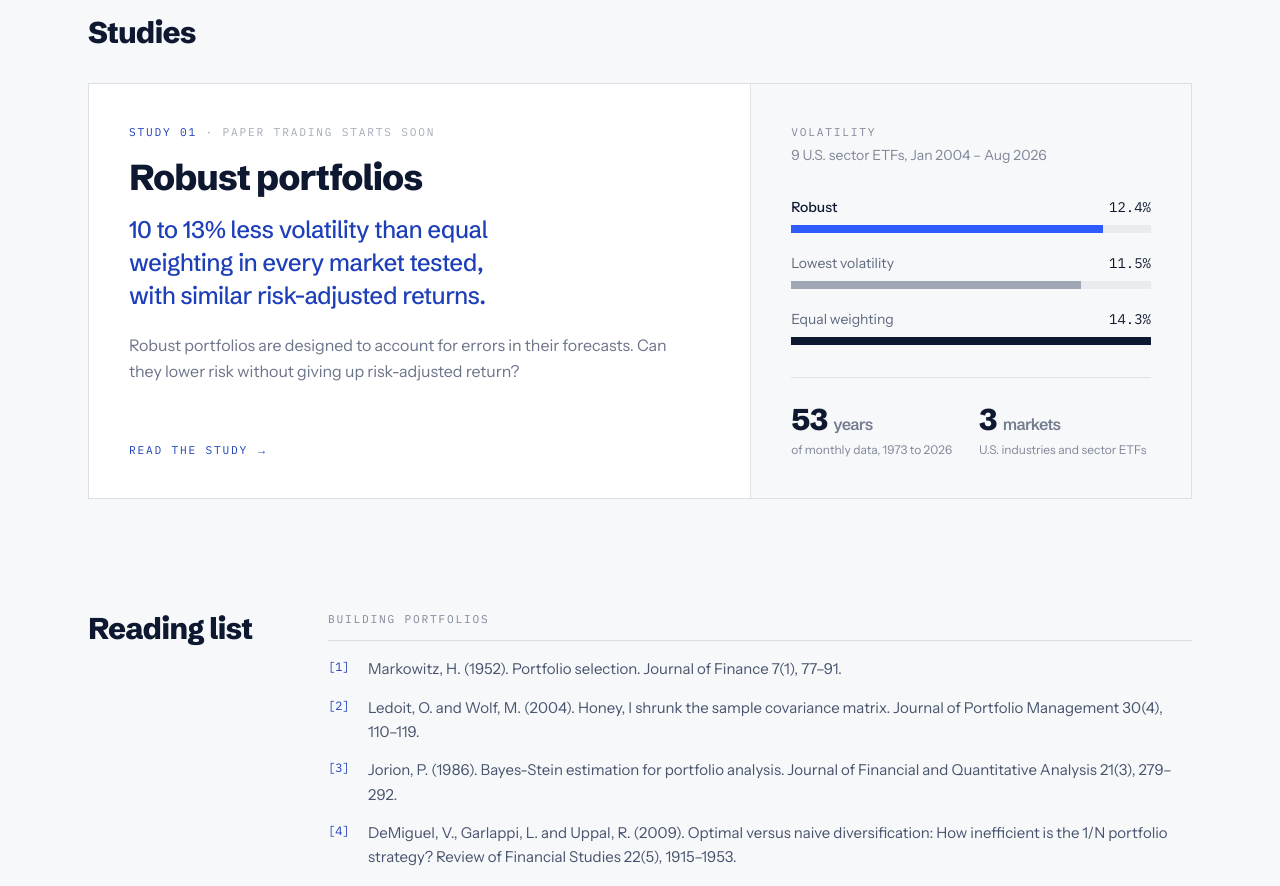
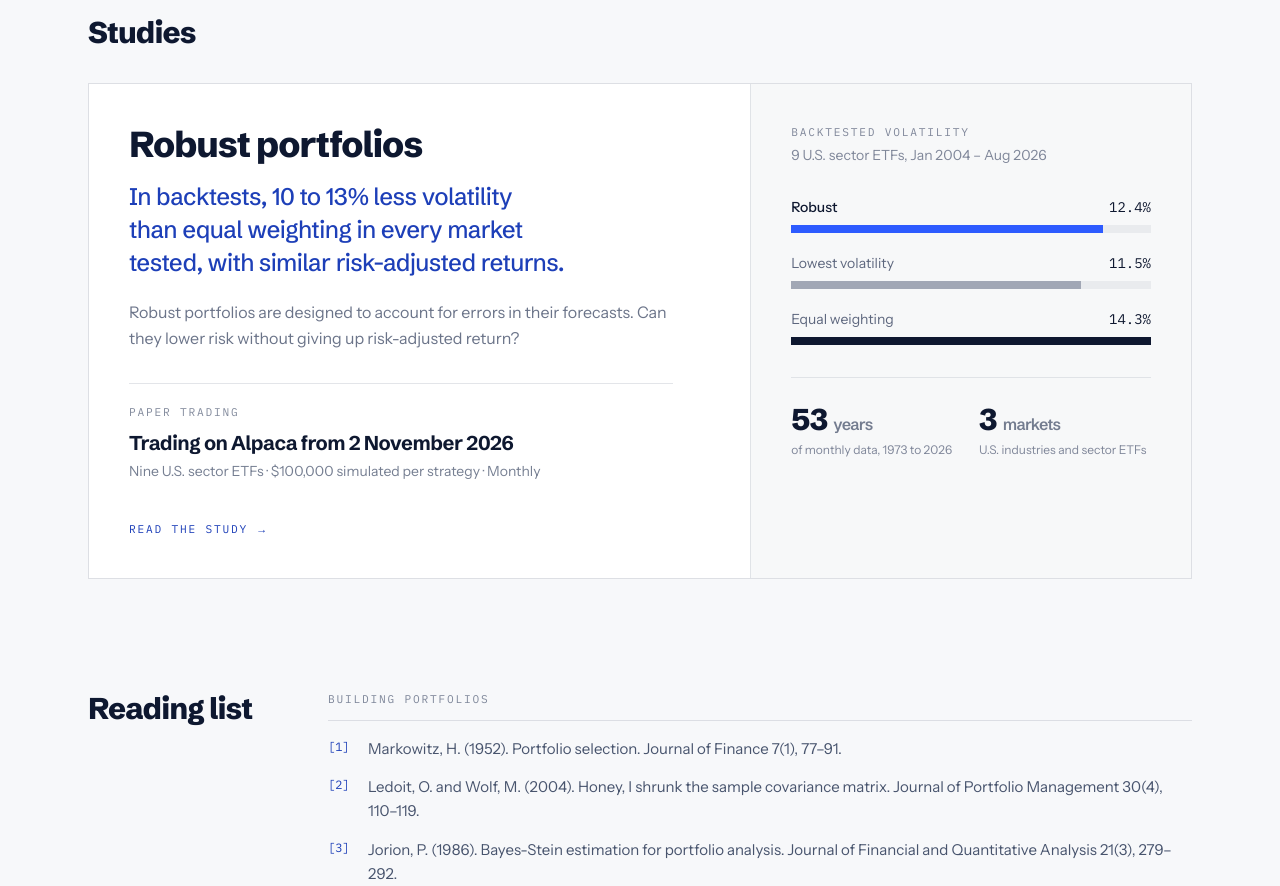
Before and after one commit to UTDSYS/UTDSYS-site, a Next.js app: page /quantitative-research in a window 1280 px wide. Shown: the part 1280-2166 px from the top of the page. Built offline with nearby package versions, Linux system fonts and the light colour scheme.

Commit message:
added alpaca paper trading details

```diff
--- a/app/quantitative-research/[slug]/page.tsx
+++ b/app/quantitative-research/[slug]/page.tsx
@@ -51,20 +51,17 @@ function Section({ id, title, children }: { id: string; title: string; children:
 }
 
 function Figure({
-  n,
   title,
   caption,
   children,
 }: {
-  n: number;
   title: string;
   caption: string;
   children: React.ReactNode;
 }) {
   return (
     <figure className="border border-navy/15 bg-white p-6 sm:p-8">
-      <p className={`${label} text-navy/55`}>Figure {n}</p>
-      <p className="font-display mt-2 text-xl font-bold tracking-tight text-ink">{title}</p>
+      <p className="font-display text-xl font-bold tracking-tight text-ink">{title}</p>
       <div className="mt-6">{children}</div>
       <figcaption className="mt-6 border-t border-navy/8 pt-4 text-sm leading-relaxed text-navy/60">
         {caption}
@@ -106,7 +103,8 @@ export default async function StudyPage({ params }: Props) {
 
       {/* the study in four numbers, on a full-width blue band */}
       <div className="blue-band mt-14 text-white">
-        <dl className="mx-auto grid max-w-6xl grid-cols-2 px-6 py-6 sm:py-8 lg:grid-cols-4">
+        <p className={`${label} mx-auto max-w-6xl px-6 pt-10 text-white/55`}>{studies.backtestLabel}</p>
+        <dl className="mx-auto grid max-w-6xl grid-cols-2 px-6 pb-6 sm:pb-8 lg:grid-cols-4">
           {study.figures.map((f, i) => (
             <div
               key={f.label}
@@ -146,11 +144,11 @@ export default async function StudyPage({ params }: Props) {
         </ol>
 
         <div className="mt-12 space-y-8">
-          <Figure n={1} title={study.charts.ratio.title} caption={study.charts.ratio.caption}>
+          <Figure title={study.charts.ratio.title} caption={study.charts.ratio.caption}>
             <RatioChart markets={study.markets} />
           </Figure>
           {series && (
-            <Figure n={2} title={study.charts.growth.title} caption={study.charts.growth.caption}>
+            <Figure title={study.charts.growth.title} caption={study.charts.growth.caption}>
               <GrowthChart data={series} drawdownLabel={study.charts.growth.drawdownLabel} />
             </Figure>
           )}
@@ -209,7 +207,7 @@ export default async function StudyPage({ params }: Props) {
               {study.paper.status}
             </p>
           </div>
-          <dl className="mt-6 grid gap-4 border-t border-navy/8 pt-6 sm:grid-cols-3">
+          <dl className="mt-6 grid gap-4 border-t border-navy/8 pt-6 sm:grid-cols-2 lg:grid-cols-4">
             {study.paper.terms.map((t) => (
               <div key={t.label}>
                 <dt className="text-sm text-navy/55">{t.label}</dt>
--- a/app/quantitative-research/page.tsx
+++ b/app/quantitative-research/page.tsx
@@ -75,9 +75,9 @@ export default function QuantitativeResearchPage() {
           {studies.heading}
         </h2>
         <ul className="mt-8 space-y-6">
-          {studies.items.map((s, i) => (
+          {studies.items.map((s) => (
             <li key={s.slug}>
-              <StudyCard study={s} index={i} />
+              <StudyCard study={s} />
             </li>
           ))}
         </ul>
--- a/components/quant/StudyCard.tsx
+++ b/components/quant/StudyCard.tsx
@@ -3,7 +3,7 @@ import content from "@/lib/content";
 
 type Study = (typeof content.quantResearch.studies.items)[number];
 
-const { label, readLabel } = content.quantResearch.studies;
+const { readLabel } = content.quantResearch.studies;
 const mono = "font-mono text-[0.7rem] uppercase tracking-[0.16em]";
 
 const bar: Record<string, string> = {
@@ -13,7 +13,7 @@ const bar: Record<string, string> = {
 };
 
 /** A study on the index: its finding up front, one figure beside it; the whole card opens the report. */
-export default function StudyCard({ study, index }: { study: Study; index: number }) {
+export default function StudyCard({ study }: { study: Study }) {
   // the most recent market, the one paper trading runs on
   const market = study.markets[study.markets.length - 1];
   const vols = market.rows.map((r) => ({ ...r, v: parseFloat(r.vol) }));
@@ -25,16 +25,26 @@ export default function StudyCard({ study, index }: { study: Study; index: numbe
       className="group grid border border-navy/15 bg-white transition hover:border-navy/35 hover:shadow-[0_18px_44px_-24px_rgb(14_24_48/0.3)] lg:grid-cols-[minmax(0,1.5fr)_minmax(0,1fr)]"
     >
       <div className="flex flex-col p-6 sm:p-10">
-        <p className={`${mono} text-signal-deep`}>
-          {label} {String(index + 1).padStart(2, "0")} <span className="text-navy/40">· {study.status}</span>
-        </p>
-        <h3 className="font-display mt-4 text-3xl font-extrabold tracking-[-0.03em] text-ink sm:text-4xl">
+        <h3 className="font-display text-3xl font-extrabold tracking-[-0.03em] text-ink sm:text-4xl">
           {study.name}
         </h3>
         <p className="font-display mt-4 max-w-[34rem] text-balance text-xl leading-snug tracking-tight text-signal-deep sm:text-2xl">
           {study.finding}
         </p>
         <p className="mt-5 max-w-[34rem] text-base leading-relaxed text-navy/65">{study.question}</p>
+        {/* where it trades now, under the finding it is testing */}
+        <div className="mt-8 max-w-[34rem] border-t border-navy/12 pt-5">
+          <p className={`${mono} text-navy/55`}>Paper trading</p>
+          <p className="font-display mt-2 text-xl font-bold tracking-tight text-ink">
+            Trading on {study.paper.broker} from {study.paper.start}
+          </p>
+          <p className="mt-1 text-sm text-navy/60">
+            {study.paper.terms
+              .filter((t) => t.label !== "Broker")
+              .map((t) => t.value)
+              .join(" · ")}
+          </p>
+        </div>
         <span className={`${mono} mt-auto inline-flex items-center gap-2 pt-10 text-signal-deep`}>
           {readLabel}
           <span aria-hidden="true" className="transition group-hover:translate-x-1">
@@ -45,7 +55,7 @@ export default function StudyCard({ study, index }: { study: Study; index: numbe
 
       <figure className="border-t border-navy/10 bg-navy/[0.03] p-6 sm:p-10 lg:border-l lg:border-t-0">
         <figcaption>
-          <p className={`${mono} text-navy/55`}>Volatility</p>
+          <p className={`${mono} text-navy/55`}>Backtested volatility</p>
           <p className="mt-1 text-sm text-navy/55">
             {market.name}, {market.period}
           </p>
--- a/lib/content.ts
+++ b/lib/content.ts
@@ -241,23 +241,25 @@ const content = {
       backLabel: "Quantitative research",
       sections: {
         overview: "Overview",
-        findings: "What we found",
-        results: "Results by market",
+        findings: "What the backtests found",
+        results: "Backtest results by market",
         paper: "Paper trading",
         references: "References",
       },
       resultsColumns: ["Strategy", "Volatility", "Largest drawdown", "Sharpe ratio"],
+      // labels the report's headline numbers as historical, not paper trading
+      backtestLabel: "Backtest",
       // Each study is a report: what was asked, what was found, and how it
       // was tested. The method itself stays internal.
       items: [
         {
           slug: "robust-portfolios",
           name: "Robust portfolios",
-          status: "Paper trading starts soon",
+          status: "Paper trading on Alpaca",
           question:
             "Robust portfolios are designed to account for errors in their forecasts. Can they lower risk without giving up risk-adjusted return?",
           finding:
-            "10 to 13% less volatility than equal weighting in every market tested, with similar risk-adjusted returns.",
+            "In backtests, 10 to 13% less volatility than equal weighting in every market tested, with similar risk-adjusted returns.",
           overview: [
             "A portfolio optimiser relies on forecasts of how assets will behave, and those forecasts are always partly wrong. Standard optimisers treat them as exact, which tends to produce concentrated portfolios that perform poorly once the forecasts miss.",
             "A robust portfolio is built to remain sound when its forecasts are wrong. This study asks whether that design delivers a measurable benefit over two simple alternatives: holding every asset in equal weight, and holding the mix with the lowest forecast volatility.",
@@ -308,24 +310,27 @@ const content = {
           ] as { name: string; period: string; rows: { name: string; vol: string; maxdd: string; sharpe: string; ratio: number; ci: number[] | null }[] }[],
           charts: {
             ratio: {
-              title: "Volatility relative to equal weighting",
+              title: "Backtested volatility relative to equal weighting",
               caption: "Lines show 95% confidence intervals. Below 100% means less volatile than equal weighting.",
             },
             growth: {
-              title: "Growth of $10,000 in nine U.S. sector ETFs",
+              title: "Backtested growth of $10,000 in nine U.S. sector ETFs",
               caption:
                 "Equal weighting finished slightly ahead. The robust portfolio fell less in 2008 (42% against 49%) and in 2020 (18% against 24%), and more in 2022 (20% against 16%).",
               drawdownLabel: "Decline from previous high",
             },
           },
           paper: {
-            intro: "Following historical testing, the study moves to forward testing in a simulated account.",
+            intro: "Following historical testing, the study moves to forward testing in an Alpaca paper trading account.",
+            broker: "Alpaca",
+            start: "2 November 2026",
             terms: [
+              { label: "Broker", value: "Alpaca paper trading" },
               { label: "Assets", value: "Nine U.S. sector ETFs" },
               { label: "Capital", value: "$100,000 simulated per strategy" },
               { label: "Rebalancing", value: "Monthly" },
             ],
-            status: "Starting soon",
+            status: "From 2 November 2026",
           },
           reading: [9, 4, 7],
         },
```
